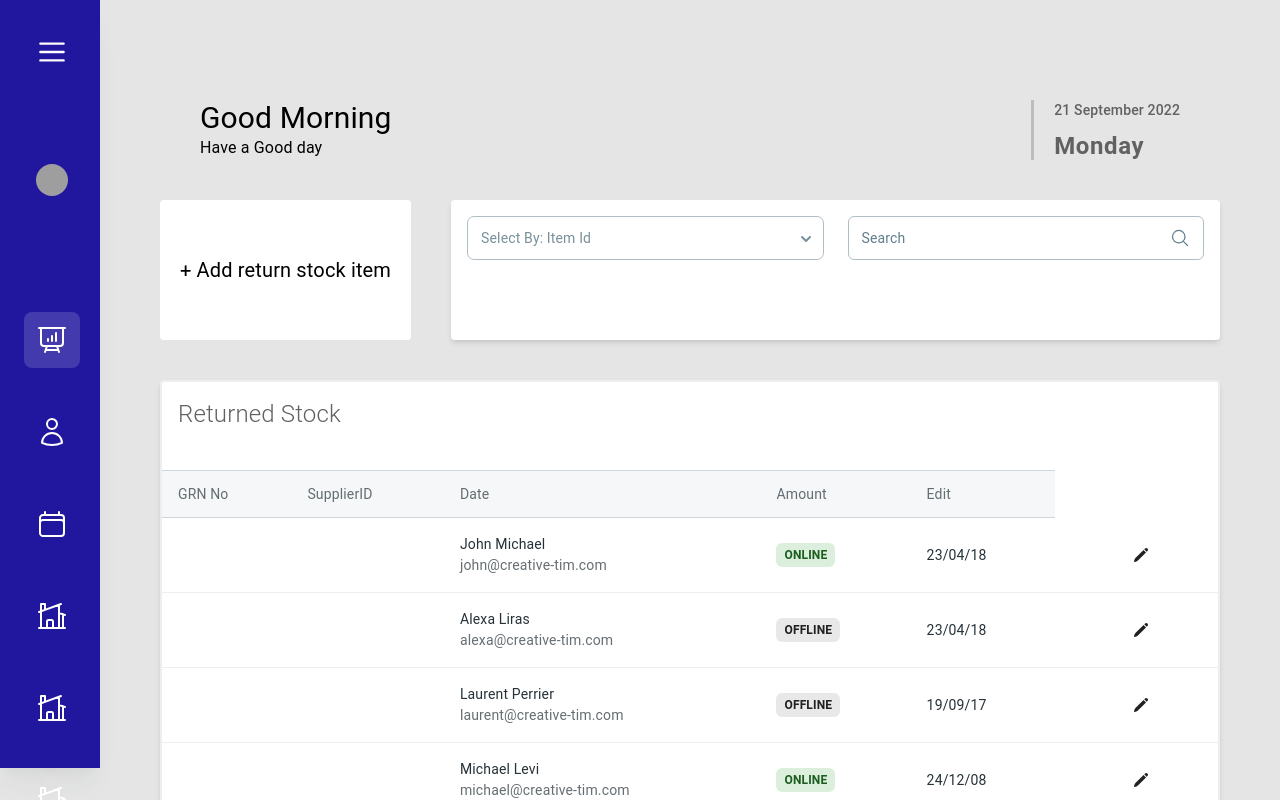
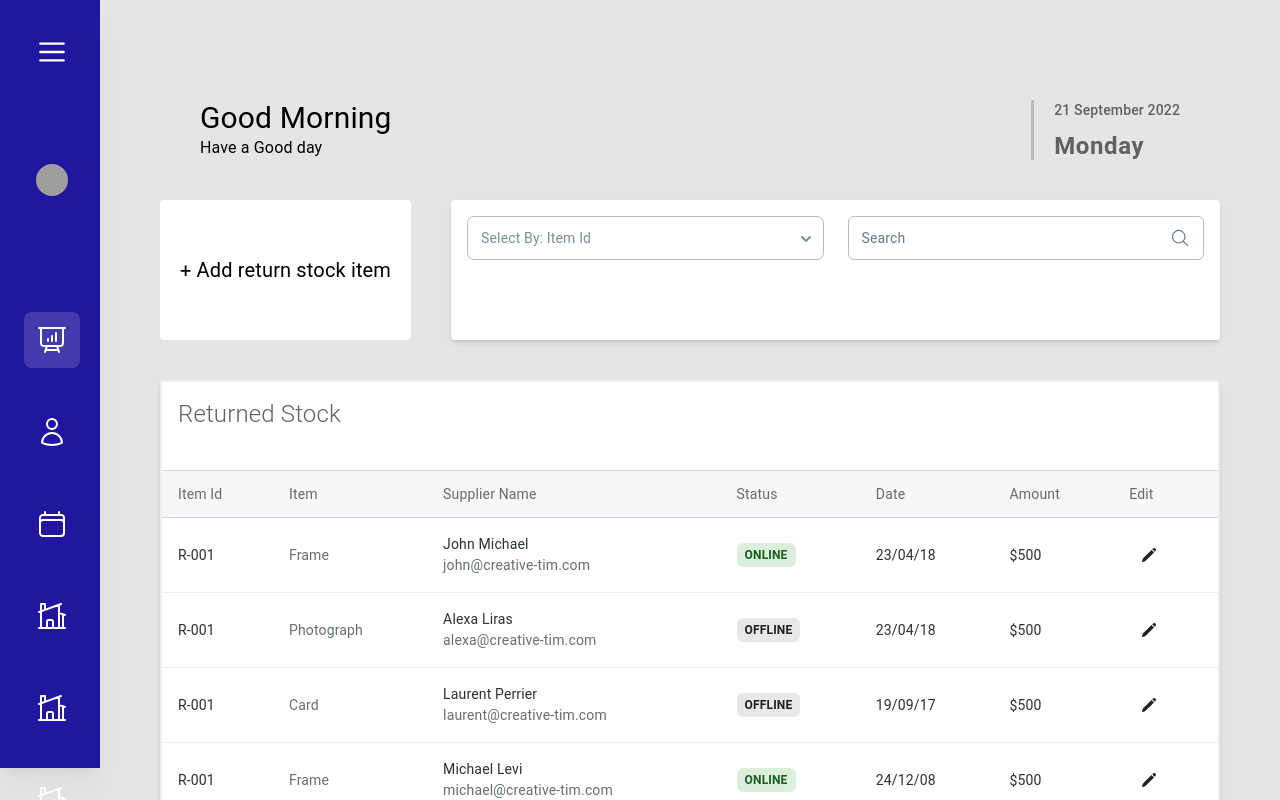
Before and after one commit to codefusionuom/studio-application, a React (Create React App) app: page /stockManager/returnedStock in a window 1280 px wide. Shown: the top 800 px of the page. Built offline with nearby package versions, Linux system fonts and the light colour scheme; grey boxes are pictures that could not be loaded.

Commit message:
edit form

```diff
--- a/src/pages/stockManager/AddSupplierForm.js
+++ b/src/pages/stockManager/AddSupplierForm.js
@@ -9,7 +9,15 @@ import React from 'react'
 import ButtonComp from "./Stk_components/ButtonComp";
 import SampleForm from "./Stk_components/Form";
 
-function AddSupplierForm() {
+function AddSupplierForm({onClose}) {
+  const handleSubmit = () => {
+    // Your form submission logic here
+    // ...
+
+    // After successful form submission, close the form
+    onClose();
+  };
+
   return (
 
       <Card color="white " shadow={true}  className=" w-fit p-10">
@@ -28,7 +36,7 @@ function AddSupplierForm() {
 
           <div className="flex justify-between p-5">
          <ButtonComp color="yellow" text="Clear"></ButtonComp>
-         <ButtonComp color="green" text="Create"></ButtonComp>
+         <ButtonComp color="green" text="Create" onClick={handleSubmit}></ButtonComp>
          </div>
 
       </form>
--- a/src/pages/stockManager/Stk_components/ButtonComp.js
+++ b/src/pages/stockManager/Stk_components/ButtonComp.js
@@ -3,7 +3,7 @@ import { Button } from '@material-tailwind/react';
 
 function ButtonComp({ color, text }) {
   return (
-    <Button color={color} className=' '>{text}</Button>
+    <Button color={color} className=' ' type='submit'>{text}</Button>
   );
 }
 
--- /dev/null
+++ b/src/pages/stockManager/Stk_components/Modal.js
@@ -0,0 +1,26 @@
+import React from 'react';
+
+const Modal = ({ children, onClose }) => {
+  return (
+    <div className="fixed inset-0 z-50 flex items-center justify-center overflow-x-hidden overflow-y-auto outline-none focus:outline-none">
+      <div className="relative w-auto max-w-3xl mx-auto my-6">
+        {/* Modal content */}
+        <div className="relative flex flex-col w-full  border-0 rounded-lg shadow-lg outline-none focus:outline-none">
+          <div className="flex items-start justify-between p-5 border-b border-solid border-blueGray-200 rounded-t">
+            <button
+              className="p-1 ml-auto bg-transparent border-0 text-black opacity-5 float-right text-3xl leading-none font-semibold outline-none focus:outline-none"
+              onClick={onClose}
+            >
+              <span className="bg-transparent text-black opacity-5 h-6 w-6 text-2xl block outline-none focus:outline-none">
+                x
+              </span>
+            </button>
+          </div>
+          <div className="relative p-6 flex-auto">{children}</div>
+        </div>
+      </div>
+    </div>
+  );
+};
+
+export default Modal;
--- a/src/pages/stockManager/Stk_components/data.js
+++ b/src/pages/stockManager/Stk_components/data.js
@@ -50,3 +50,58 @@ export const TABLE_ROWS = [
     },
 
 ];
+
+
+//Returned stock
+
+
+export const returnedTHead = ["Item Id","Item","Supplier Name", "Status", "Date", "Amount", "Edit"];
+
+export const returnedDetailList = [
+    {
+        idx: "R-001",
+        name: "John Michael",
+        email: "john@creative-tim.com",
+        item: "Frame",
+        online: true,
+        date: "23/04/18",
+        amount: "$500"
+    },
+    {
+        idx: "R-001",
+        name: "Alexa Liras",
+        email: "alexa@creative-tim.com",
+        item: "Photograph",
+        online: false,
+        date: "23/04/18",
+        amount: "$500"
+    },
+    {
+        idx: "R-001",
+        name: "Laurent Perrier",
+        email: "laurent@creative-tim.com",
+        item: "Card",
+        online: false,
+        date: "19/09/17",
+        amount: "$500"
+    },
+    {
+        idx: "R-001",
+        name: "Michael Levi",
+        email: "michael@creative-tim.com",
+        item: "Frame",
+        online: true,
+        date: "24/12/08",
+        amount: "$500"
+    },
+    {
+        idx: "R-001",
+        name: "Richard Gran",
+        email: "richard@creative-tim.com",
+        item: "Frame",
+        online: false,
+        date: "04/10/21",
+        amount: "$500"
+    },
+
+];
--- a/src/pages/stockManager/Stk_returnedStock.js
+++ b/src/pages/stockManager/Stk_returnedStock.js
@@ -6,6 +6,7 @@ import Datepicker from "../../components/datePicker/Datepicker";
 import { Pagination } from "../../components/pagination/pagination";
 import SmallCard from '../../components/cards/card';
 import Table from './Stk_components/Table';
+import { returnedDetailList, returnedTHead } from './Stk_components/data';
 
 function ReturnedStock() {
     return (
@@ -31,7 +32,7 @@ function ReturnedStock() {
             </div>
             <div>
 
-                <Table title="Returned Stock" headerList={TABLE_HEAD} rowList={TABLE_ROWS}/>
+                <Table title="Returned Stock" headerList={returnedTHead} rowList={returnedDetailList}/>
                 {/* <Card className=" w-full border-2 rounded">
                     <CardHeader floated={false} shadow={false} className="rounded-none">
                         <div className="flex flex-col items-center justify-between gap-4  md:flex-row ">
--- a/src/pages/stockManager/Stk_supplier.js
+++ b/src/pages/stockManager/Stk_supplier.js
@@ -5,12 +5,34 @@ import { Card, CardHeader, Input, Typography, Button, CardBody, Chip, CardFooter
 import Datepicker from "../../components/datePicker/Datepicker";
 import { Pagination } from "../../components/pagination/pagination";
 import SmallCard from '../../components/cards/card';
+import AddSupplierForm from './AddSupplierForm';
+import { useState } from 'react';
+import Modal from './Stk_components/Modal';
 
 function Suppliers() {
+    const [isFormVisible, setFormVisible] = useState(false);
+
+    const openForm = () => {
+      setFormVisible(true);
+
+    };
+
+    const closeForm = () => {
+      setFormVisible(false);
+    };
+
     return (
         <div className='flex flex-col gap-10'>
             <div className='flex gap-10'>
-                <SmallCard className=" w-full" title="+ Create Supplier" />
+                <div>
+                <SmallCard className=" w-full cursor-pointer" title="+ Create Supplier" onClick={openForm}  />
+                {isFormVisible && (
+        <Modal onClose={closeForm}>
+              <AddSupplierForm onClose={closeForm} />
+            </Modal>
+      )}
+      </div>
+
                 <Card className='w-full rounded'>
                     <div className=" flex p-4 gap-6 items-center">
                         <Select size="lg" label="Select By: Supplier Id" className="z-10">
```
